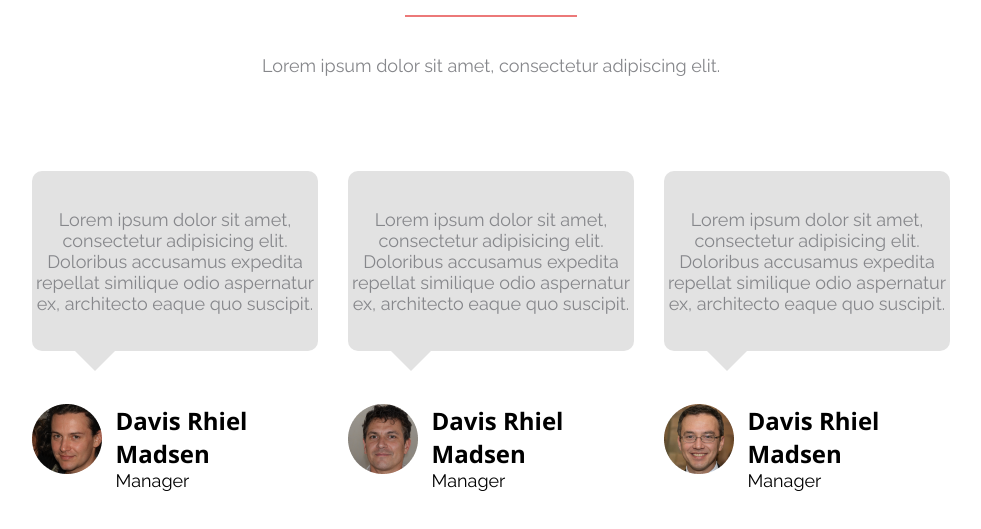
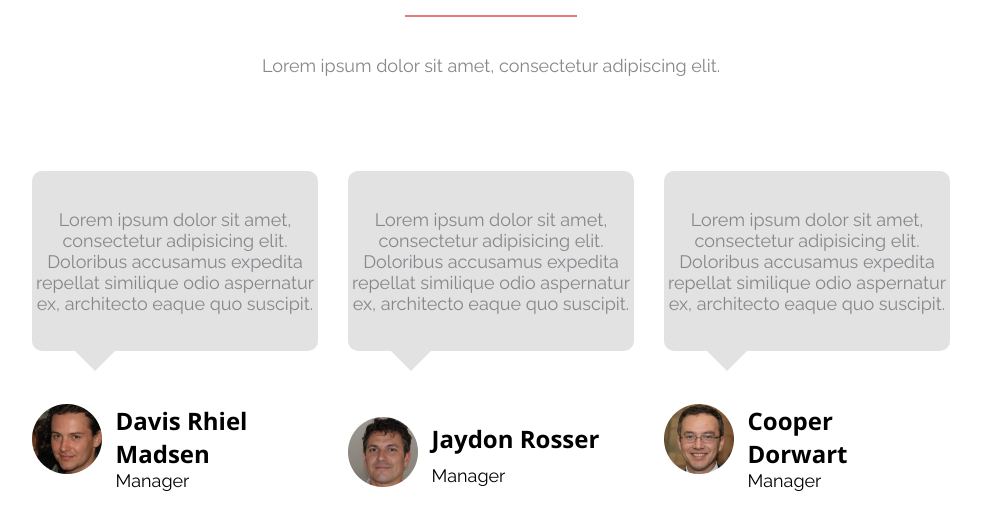
Before and after one commit to OlegPlt/TMS_Training-project, a plain HTML site: page axit/Homework 6 - Customers/customers.html in a window 1280 px wide. Shown: the part 89-618 px from the top of the page, without its empty margins (149-1130 px from the left). Drawn offline with nearby package versions, Linux system fonts and the light colour scheme.

Commit message:
Homework 6 - names are fixed

```diff
--- a/axit/Homework 6 - Customers/customers.html
+++ b/axit/Homework 6 - Customers/customers.html
@@ -73,7 +73,7 @@
 
                         <div class="info__personalities">
                             <div class="info__name">
-                                Davis Rhiel Madsen
+                                Jaydon Rosser
                             </div>
 
                             <div class="info__title">
@@ -102,7 +102,7 @@
 
                         <div class="info__personalities">
                             <div class="info__name">
-                                Davis Rhiel Madsen
+                                Cooper Dorwart
                             </div>
 
                             <div class="info__title">
```
